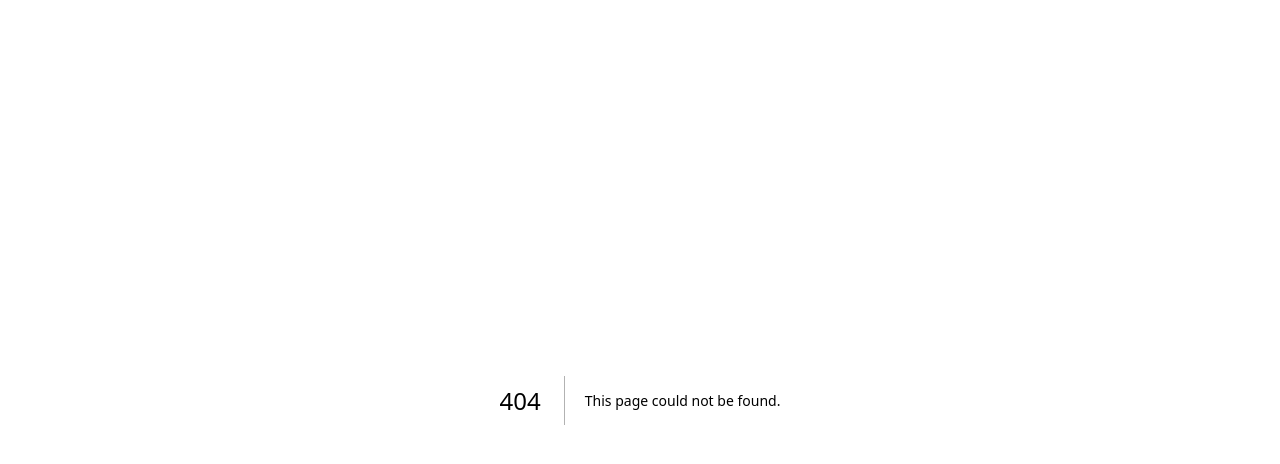
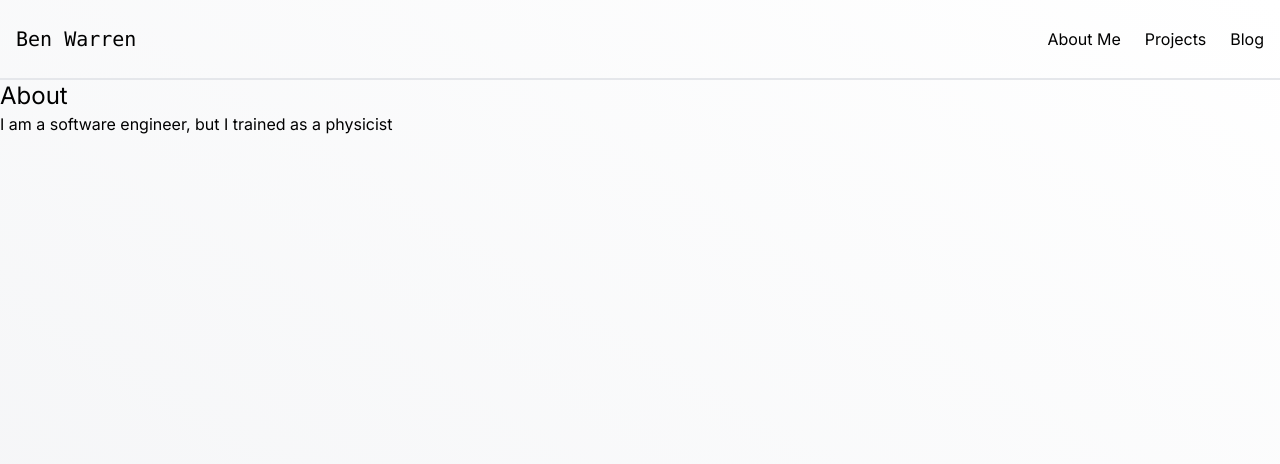
Before and after one commit to bewarren/ben-website, a Next.js app: page /about in a window 1280 px wide. Before the commit this address had no page. Shown: the top 464 px of the page. Built offline with nearby package versions, Linux system fonts and the light colour scheme.

Commit message:
nav bar and basic styling

```diff
--- /dev/null
+++ b/src/app/about/page.tsx
@@ -0,0 +1,18 @@
+import React from "react";
+
+const About = () => {
+  return (
+    <div>
+      {/* <div className="z-10 max-w-5xl w-full items-center justify-between font-mono text-sm lg:flex">
+      <p className="fixed left-0 top-0 flex w-full justify-center border-b border-gray-300 bg-gradient-to-b from-zinc-200 pb-6 pt-8 backdrop-blur-2xl dark:border-neutral-800 dark:bg-zinc-800/30 dark:from-inherit lg:static lg:w-auto  lg:rounded-xl lg:border lg:bg-gray-200 lg:p-4 lg:dark:bg-zinc-800/30">
+        Ben Warren &nbsp;
+        <code className="font-mono font-bold">My website</code>
+      </p>
+    </div> */}
+      <p className="text-2xl ">About</p>
+      <p>I am a software engineer, but I trained as a physicist</p>
+    </div>
+  );
+};
+
+export default About;
--- /dev/null
+++ b/src/app/blog/page.tsx
@@ -0,0 +1,7 @@
+import React from "react";
+
+const Blog = () => {
+  return <div>Blog</div>;
+};
+
+export default Blog;
--- /dev/null
+++ b/src/app/components/navigation/index.tsx
@@ -0,0 +1,19 @@
+"use client";
+import { useState } from "react";
+import Navbar from "./navbar";
+import Sidebar from "./sidebar";
+
+const Navigation = () => {
+  const [isOpen, setIsOpen] = useState(false);
+  const toggle = () => {
+    setIsOpen(!isOpen);
+  };
+  return (
+    <>
+      <Sidebar isOpen={isOpen} toggle={toggle} />
+      <Navbar toggle={toggle} />
+    </>
+  );
+};
+
+export default Navigation;
--- /dev/null
+++ b/src/app/components/navigation/navbar/Logo.tsx
@@ -0,0 +1,51 @@
+"use client";
+import Image from "next/image";
+import { useEffect, useState } from "react";
+import Link from "next/link";
+
+const Logo = () => {
+  //update the size of the logo when the size of the screen changes
+  const [width, setWidth] = useState(0);
+
+  const updateWidth = () => {
+    const newWidth = window.innerWidth;
+    setWidth(newWidth);
+  };
+
+  useEffect(() => {
+    window.addEventListener("resize", updateWidth);
+    updateWidth();
+  }, []);
+
+  // change between the logo and the button when the user scrolls
+  const [showButton, setShowButton] = useState(false);
+
+  const changeNavButton = () => {
+    if (window.scrollY >= 400 && window.innerWidth < 768) {
+      setShowButton(true);
+    } else {
+      setShowButton(false);
+    }
+  };
+
+  useEffect(() => {
+    window.addEventListener("scroll", changeNavButton);
+  }, []);
+
+  return (
+    <>
+      <Link href="/" style={{ display: showButton ? "none" : "block" }}>
+        <p className="font-mono text-xl text-center font-normal hover:underline">
+          Ben Warren
+        </p>
+      </Link>
+      <div
+        style={{
+          display: showButton ? "block" : "none",
+        }}
+      ></div>
+    </>
+  );
+};
+
+export default Logo;
--- /dev/null
+++ b/src/app/components/navigation/navbar/index.tsx
@@ -0,0 +1,54 @@
+import React from "react";
+import Link from "next/link";
+import Logo from "./Logo";
+// import Button from "./Button";
+
+const Navbar = ({ toggle }: { toggle: () => void }) => {
+  return (
+    <>
+      <div className="w-full h-20 sticky top-0 border-b-2 ">
+        <div className="container mx-auto px-4 h-full">
+          <div className="flex justify-between items-center h-full">
+            <Logo />
+            <button
+              type="button"
+              className="inline-flex items-center md:hidden"
+              onClick={toggle}
+            >
+              <svg
+                xmlns="http://www.w3.org/2000/svg"
+                width="40"
+                height="40"
+                viewBox="0 0 24 24"
+              >
+                <path
+                  fill="#000"
+                  d="M3 6h18v2H3V6m0 5h18v2H3v-2m0 5h18v2H3v-2Z"
+                />
+              </svg>
+            </button>
+            <ul className="hidden md:flex gap-x-6">
+              <li>
+                <Link href="/about">
+                  <p className="hover:underline">About Me</p>
+                </Link>
+              </li>
+              <li>
+                <Link href="/projects">
+                  <p className="hover:underline">Projects</p>
+                </Link>
+              </li>
+              <li>
+                <Link href="/blog">
+                  <p className="hover:underline">Blog</p>
+                </Link>
+              </li>
+            </ul>
+          </div>
+        </div>
+      </div>
+    </>
+  );
+};
+
+export default Navbar;
--- /dev/null
+++ b/src/app/components/navigation/sidebar/index.tsx
@@ -0,0 +1,56 @@
+import Link from "next/link";
+
+const Sidebar = ({
+  isOpen,
+  toggle,
+}: {
+  isOpen: boolean;
+  toggle: () => void;
+}): JSX.Element => {
+  return (
+    <>
+      <div
+        className="sidebar-container fixed w-full h-full overflow-hidden justify-center bg-white grid pt-[120px] left-0 z-10"
+        style={{
+          opacity: `${isOpen ? "1" : "0"}`,
+          top: ` ${isOpen ? "0" : "-100%"}`,
+        }}
+      >
+        <button className="absolute right-0 p-5" onClick={toggle}>
+          {/* Close icon */}
+          <svg
+            xmlns="http://www.w3.org/2000/svg"
+            width="48"
+            height="48"
+            viewBox="0 0 24 24"
+          >
+            <path
+              fill="currentColor"
+              d="M19 6.41L17.59 5L12 10.59L6.41 5L5 6.41L10.59 12L5 17.59L6.41 19L12 13.41L17.59 19L19 17.59L13.41 12L19 6.41Z"
+            />
+          </svg>
+        </button>
+
+        <ul className="sidebar-nav text-center leading-relaxed text-xl">
+          <li>
+            <Link href="/about" onClick={toggle}>
+              <p className="hover:underline">About Me</p>
+            </Link>
+          </li>
+          <li>
+            <Link href="/projects" onClick={toggle}>
+              <p className="hover:underline">Projects</p>
+            </Link>
+          </li>
+          <li>
+            <Link href="/blog" onClick={toggle}>
+              <p className="hover:underline">Blog</p>
+            </Link>
+          </li>
+        </ul>
+      </div>
+    </>
+  );
+};
+
+export default Sidebar;
--- a/src/app/globals.css
+++ b/src/app/globals.css
@@ -2,7 +2,7 @@
 @tailwind components;
 @tailwind utilities;
 
-:root {
+/* :root {
   --foreground-rgb: 0, 0, 0;
   --background-start-rgb: 214, 219, 220;
   --background-end-rgb: 255, 255, 255;
@@ -24,4 +24,4 @@ body {
       rgb(var(--background-end-rgb))
     )
     rgb(var(--background-start-rgb));
-}
+} */
--- a/src/app/layout.tsx
+++ b/src/app/layout.tsx
@@ -1,22 +1,29 @@
-import type { Metadata } from 'next'
-import { Inter } from 'next/font/google'
-import './globals.css'
+import type { Metadata } from "next";
+import { Inter } from "next/font/google";
+import "./globals.css";
+import Navigation from "./components/navigation";
 
-const inter = Inter({ subsets: ['latin'] })
+const inter = Inter({ subsets: ["latin"] });
 
 export const metadata: Metadata = {
-  title: 'Create Next App',
-  description: 'Generated by create next app',
-}
+  title: "Ben Warren",
+  description: "My personal website",
+};
 
 export default function RootLayout({
   children,
 }: {
-  children: React.ReactNode
+  children: React.ReactNode;
 }) {
   return (
     <html lang="en">
-      <body className={inter.className}>{children}</body>
+      <body className={inter.className}>
+        <main className="flex min-h-screen flex-col bg-gradient-to-tr from-gray-100 to-white">
+          <Navigation />
+
+          {children}
+        </main>
+      </body>
     </html>
-  )
+  );
 }
--- a/src/app/page.tsx
+++ b/src/app/page.tsx
@@ -2,44 +2,15 @@ import Image from "next/image";
 
 export default function Home() {
   return (
-    <main className="flex min-h-screen flex-col items-center justify-between p-24">
-      <div className="z-10 max-w-5xl w-full items-center justify-between font-mono text-sm lg:flex">
+    <main className="flex min-h-screen flex-col items-center justify-between p-24 h-14 ">
+      {/* <div className="z-10 max-w-5xl w-full items-center justify-between font-mono text-sm lg:flex">
         <p className="fixed left-0 top-0 flex w-full justify-center border-b border-gray-300 bg-gradient-to-b from-zinc-200 pb-6 pt-8 backdrop-blur-2xl dark:border-neutral-800 dark:bg-zinc-800/30 dark:from-inherit lg:static lg:w-auto  lg:rounded-xl lg:border lg:bg-gray-200 lg:p-4 lg:dark:bg-zinc-800/30">
-          Get started by editing&nbsp;
-          <code className="font-mono font-bold">src/app/page.tsx</code>
+          Ben Warren &nbsp;
+          <code className="font-mono font-bold">My website</code>
         </p>
-        <div className="fixed bottom-0 left-0 flex h-48 w-full items-end justify-center bg-gradient-to-t from-white via-white dark:from-black dark:via-black lg:static lg:h-auto lg:w-auto lg:bg-none">
-          <a
-            className="pointer-events-none flex place-items-center gap-2 p-8 lg:pointer-events-auto lg:p-0"
-            href="https://vercel.com?utm_source=create-next-app&utm_medium=appdir-template&utm_campaign=create-next-app"
-            target="_blank"
-            rel="noopener noreferrer"
-          >
-            By{" "}
-            <Image
-              src="/vercel.svg"
-              alt="Vercel Logo"
-              className="dark:invert"
-              width={100}
-              height={24}
-              priority
-            />
-          </a>
-        </div>
-      </div>
+      </div> */}
 
-      <div className="relative flex place-items-center before:absolute before:h-[300px] before:w-[480px] before:-translate-x-1/2 before:rounded-full before:bg-gradient-radial before:from-white before:to-transparent before:blur-2xl before:content-[''] after:absolute after:-z-20 after:h-[180px] after:w-[240px] after:translate-x-1/3 after:bg-gradient-conic after:from-sky-200 after:via-blue-200 after:blur-2xl after:content-[''] before:dark:bg-gradient-to-br before:dark:from-transparent before:dark:to-blue-700 before:dark:opacity-10 after:dark:from-sky-900 after:dark:via-[#0141ff] after:dark:opacity-40 before:lg:h-[360px] z-[-1]">
-        <Image
-          className="relative dark:drop-shadow-[0_0_0.3rem_#ffffff70] dark:invert"
-          src="/next.svg"
-          alt="Next.js Logo"
-          width={180}
-          height={37}
-          priority
-        />
-      </div>
-
-      <div className="mb-32 grid text-center lg:max-w-5xl lg:w-full lg:mb-0 lg:grid-cols-4 lg:text-left">
+      <div className="mb-32 grid text-center lg:max-w-5xl lg:w-full lg:mb-0 lg:grid-cols-4 lg:text-left ">
         <a
           href="https://nextjs.org/docs?utm_source=create-next-app&utm_medium=appdir-template&utm_campaign=create-next-app"
           className="group rounded-lg border border-transparent px-5 py-4 transition-colors hover:border-gray-300 hover:bg-gray-100 hover:dark:border-neutral-700 hover:dark:bg-neutral-800/30"
--- /dev/null
+++ b/src/app/projects/page.tsx
@@ -0,0 +1,7 @@
+import React from "react";
+
+const Projects = () => {
+  return <div>Projects</div>;
+};
+
+export default Projects;
```
